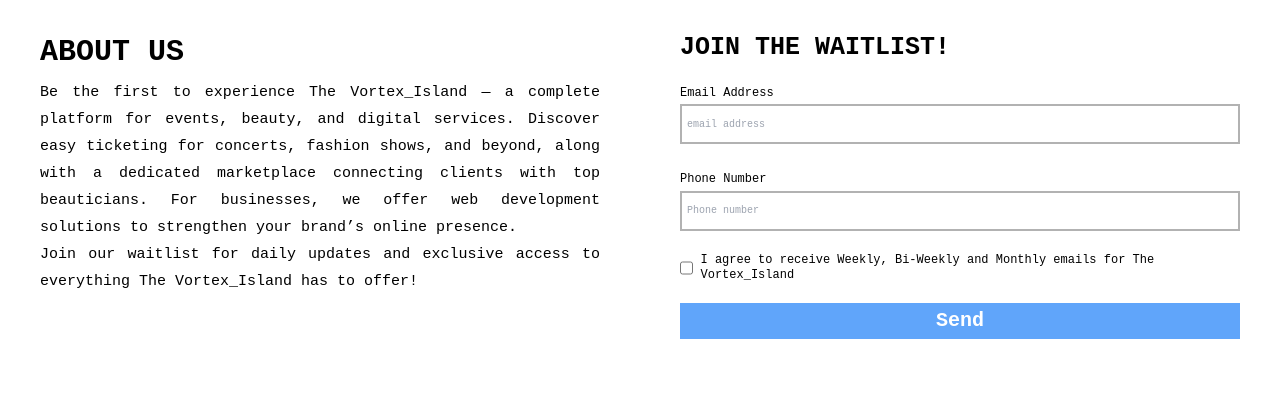
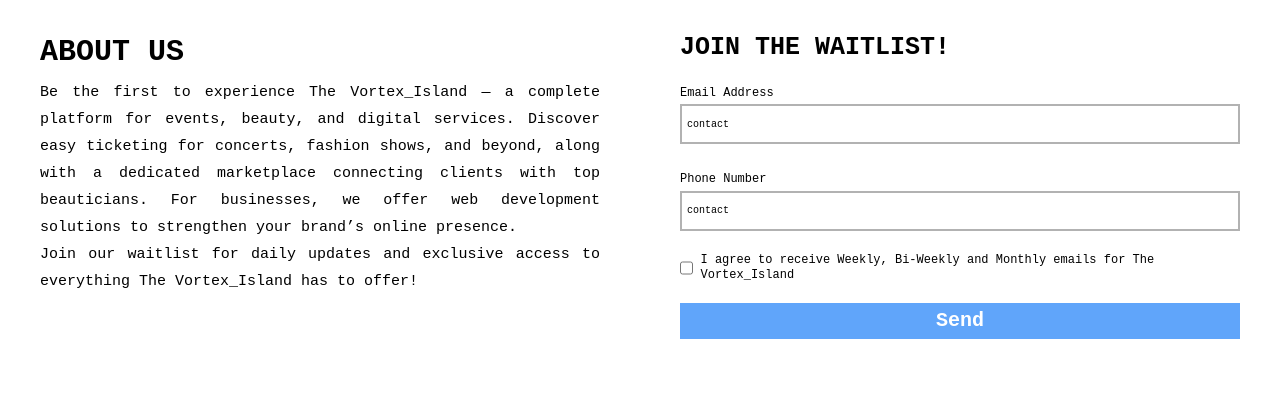
Before and after one commit to Beenflexxin01/Countdown, a React (Vite) app: page / in a window 1280 px wide. Shown: the part 425-824 px from the top of the page. Built offline with nearby package versions, Linux system fonts and the light colour scheme.

Commit message:
Form submission

```diff
--- a/src/App.jsx
+++ b/src/App.jsx
@@ -80,8 +80,7 @@
             <h2 className="text-2.5rem font-semibold uppercase">
               Join The Waitlist!
             </h2>
-
-            <form action="" name="contact" netlify>
+            <form action="" name="contact" method="POST" data-netlify="true">
               <ul className="">
                 <li className="flex flex-col py-5">
                   <label htmlFor="" className={labelStyling}>
@@ -92,6 +91,7 @@
                     placeholder="email address"
                     className={inputStyling}
                     required
+                    value="contact"
                   />
                 </li>
                 <li className="flex flex-col py-5">
@@ -103,10 +103,16 @@
                     placeholder="Phone number"
                     className={inputStyling}
                     required
+                    value="contact"
                   />
                 </li>
                 <li className="flex-co flex gap-3 py-4 align-middle">
-                  <input type="checkbox" className="" required />
+                  <input
+                    type="checkbox"
+                    className=""
+                    value="contact"
+                    required
+                  />
                   <label htmlFor="" className="text-1.2rem leading-tight">
                     I agree to receive Weekly, Bi-Weekly and Monthly emails for
                     The Vortex_Island
```
